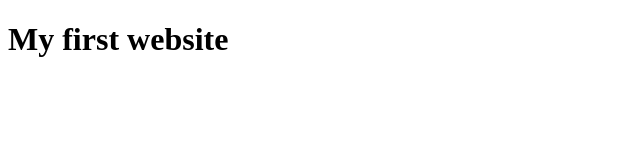
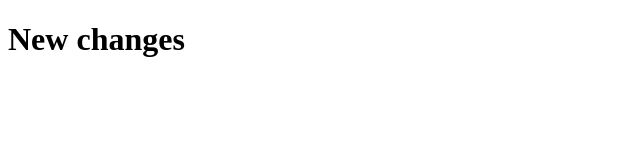
Before and after one commit to nodewap/studentwap, a plain HTML site: page index.html in a window 1280 px wide. Shown: the whole page, without its empty margins (0-640 px from the left). Drawn offline with Linux system fonts and the light colour scheme.

Commit message:
second launch

```diff
--- a/index.html
+++ b/index.html
@@ -7,6 +7,6 @@
   <title>Document</title>
 </head>
 <body>
-  <h1>My first website</h1>
+  <h1>New changes</h1>
 </body>
 </html>
```
